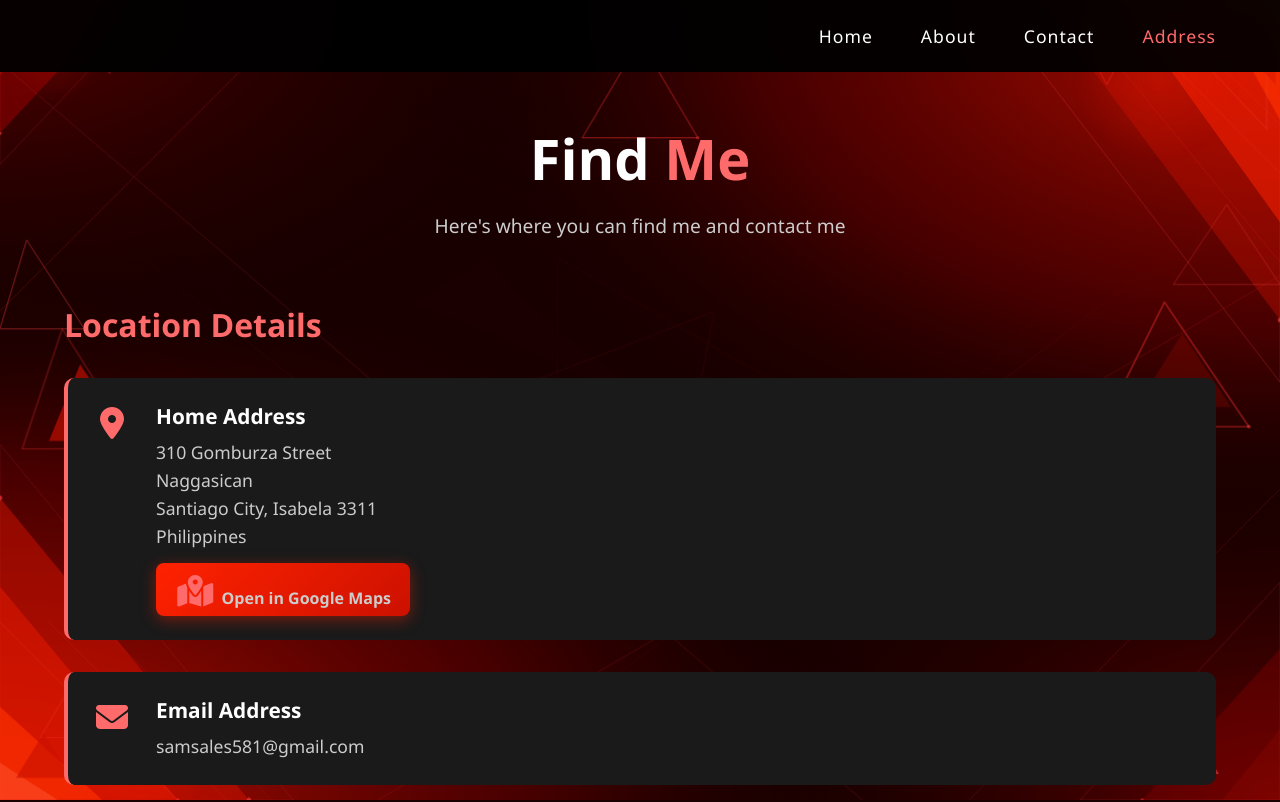
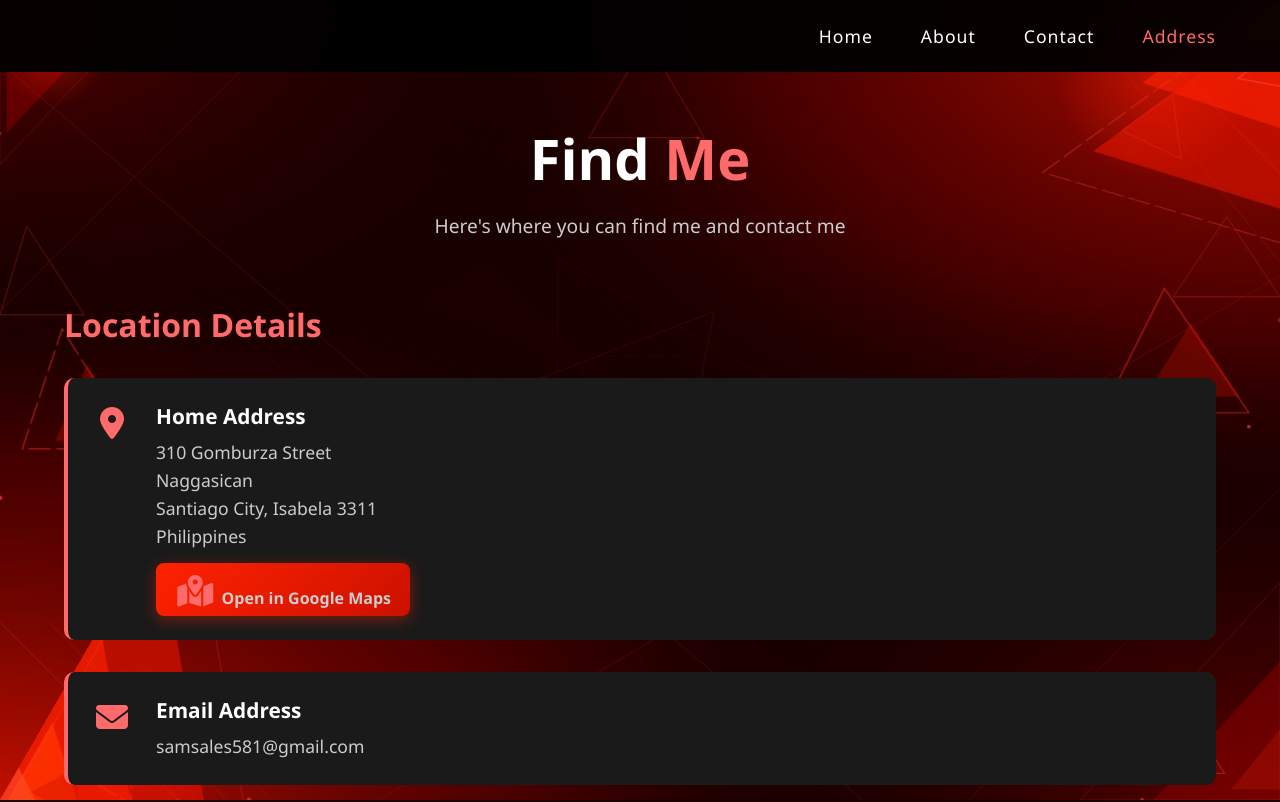
Before and after one commit to samsales581-sys/Thirdy-Portfolio-w-css, a plain HTML site: page address.html in a window 1280 px wide. Shown: the top 802 px of the page. Drawn offline with Linux system fonts and the light colour scheme.

Commit message:
Update address.html

```diff
--- a/address.html
+++ b/address.html
@@ -23,34 +23,51 @@
         /* ── BACKGROUND ── */
         .bg-canvas {
             position: fixed;
-            inset: 0;
+            top: 0;
+            left: 0;
+            width: 100vw;
+            height: 100vh;
+            pointer-events: none;
             z-index: 0;
-            pointer-events: none;
         }
 
-        @keyframes spin-slow {
-            from { transform: rotate(0deg); }
-            to   { transform: rotate(360deg); }
-        }
-
+        /* ── BACKGROUND ANIMATIONS (same as index.html) ── */
+        @keyframes spin-slow     { from{transform:rotate(0deg)}   to{transform:rotate(360deg)} }
+        @keyframes spin-slow-rev { from{transform:rotate(0deg)}   to{transform:rotate(-360deg)} }
         @keyframes fl1 { 0%,100%{opacity:.75} 50%{opacity:.50} }
         @keyframes fl2 { 0%,100%{opacity:.60} 50%{opacity:.38} }
         @keyframes fl3 { 0%,100%{opacity:.80} 50%{opacity:.55} }
         @keyframes fl4 { 0%,100%{opacity:.35} 50%{opacity:.18} }
         @keyframes fl5 { 0%,100%{opacity:.55} 50%{opacity:.30} }
-        @keyframes pulse-line {
-            0%,100%{opacity:0.18;}
-            50%{opacity:0.5;}
-        }
-        .d1 { animation: fl1 8s ease-in-out infinite; }
-        .d2 { animation: fl2 10s ease-in-out infinite; }
-        .d3 { animation: fl3 7s  ease-in-out infinite; }
-        .d4 { animation: fl4 12s ease-in-out infinite; }
-        .d5 { animation: fl5 9s  ease-in-out infinite; }
+        @keyframes float-y     { 0%,100%{transform:translateY(0)}   50%{transform:translateY(-18px)} }
+        @keyframes float-y-alt { 0%,100%{transform:translateY(0)}   50%{transform:translateY(14px)}  }
+        @keyframes float-x     { 0%,100%{transform:translateX(0)}   50%{transform:translateX(12px)}  }
+        @keyframes drift-diag  { 0%,100%{transform:translate(0,0)}  50%{transform:translate(10px,-12px)} }
+        @keyframes pulse-line  { 0%,100%{opacity:0.18;} 50%{opacity:0.5;} }
+        @keyframes pulse-glow  { 0%,100%{opacity:0.5;transform:scale(1);} 50%{opacity:0.9;transform:scale(1.25);} }
+        @keyframes rotate-bl   { from{transform:rotate(0deg)} to{transform:rotate(360deg)} }
+        @keyframes rotate-tr   { from{transform:rotate(0deg)} to{transform:rotate(-360deg)} }
+        @keyframes breathe     { 0%,100%{transform:scale(1);opacity:0.55;} 50%{transform:scale(1.1);opacity:0.85;} }
+        @keyframes march       { from{stroke-dashoffset:0;} to{stroke-dashoffset:-200;} }
+        @keyframes twinkle     { 0%,100%{opacity:0.7;} 50%{opacity:0.1;} }
+
+        .d1 { animation: float-y      8s ease-in-out infinite; }
+        .d2 { animation: float-y-alt 10s ease-in-out infinite; }
+        .d3 { animation: float-x      7s ease-in-out infinite; }
+        .d4 { animation: drift-diag   9s ease-in-out infinite; }
+        .d5 { stroke-dasharray:25 6; animation: march 3s linear infinite, breathe 5s ease-in-out infinite; }
         .pl  { animation: pulse-line 4s ease-in-out infinite; }
         .pl2 { animation: pulse-line 6s ease-in-out infinite 1s; }
         .pl3 { animation: pulse-line 5s ease-in-out infinite 2s; }
+        .bl-spin { transform-origin:0px 900px; animation:rotate-bl 60s linear infinite; }
+        .tr-spin { transform-origin:1440px 0px; animation:rotate-tr 50s linear infinite; }
+        .glow-circle  { transform-box:fill-box; transform-origin:center; animation:pulse-glow 4s ease-in-out infinite; }
+        .glow-circle-2{ transform-box:fill-box; transform-origin:center; animation:pulse-glow 6s ease-in-out infinite 1.5s; }
+        .vtx { animation: twinkle 3s ease-in-out infinite; }
+        .vtx:nth-child(odd)  { animation-duration: 2.2s; }
+        .vtx:nth-child(even) { animation-duration: 4.1s; animation-delay: 0.8s; }
 
+        /* ── NAV ── */
         nav {
             position: fixed;
             top: 0;
@@ -200,7 +217,7 @@
 </head>
 <body>
 
-    <!-- ══ POLYGON BACKGROUND ══ -->
+    <!-- ── ANIMATED BACKGROUND (same as index.html) ── -->
     <div class="bg-canvas">
       <svg width="100%" height="100%" viewBox="0 0 1440 900"
            preserveAspectRatio="xMidYMid slice" xmlns="http://www.w3.org/2000/svg">
@@ -254,7 +271,7 @@
         <rect x="0" y="0" width="1440" height="900" fill="url(#glowBR)"/>
         <rect x="0" y="0" width="1440" height="900" fill="url(#glowTL)"/>
 
-        <!-- Bottom-left corner -->
+        <g class="bl-spin">
           <polygon class="d1" points="0,900 280,900 0,560" fill="#cc1100" opacity="0.75"/>
           <polygon class="d2" points="0,900 200,900 0,660" fill="#ff2200" opacity="0.60"/>
           <polygon class="d3" points="0,900 115,900 0,795" fill="#ff3300" opacity="0.80"/>
@@ -263,9 +280,10 @@
           <polygon class="d5" points="45,830 130,830 88,758" fill="none" stroke="#ff3333" stroke-width="1.5" opacity="0.55"/>
           <polygon class="d3" points="18,875 80,875 49,825" fill="#cc1100" opacity="0.40"/>
           <polygon class="d2" points="160,870 220,870 190,815" fill="none" stroke="#ff4444" stroke-width="1" opacity="0.40"/>
-        <circle cx="160" cy="840" r="90" fill="url(#glow1)" opacity="0.50"/>
+        </g>
+        <circle class="glow-circle" cx="160" cy="840" r="90" fill="url(#glow1)" opacity="0.50"/>
 
-        <!-- Top-right corner -->
+        <g class="tr-spin">
           <polygon class="d2" points="1440,0 1440,360 1170,0" fill="#cc1100" opacity="0.75"/>
           <polygon class="d1" points="1440,0 1440,250 1260,0" fill="#ff2200" opacity="0.60"/>
           <polygon class="d3" points="1440,0 1440,135 1365,0" fill="#ff3300" opacity="0.80"/>
@@ -274,100 +292,89 @@
           <polygon class="d4" points="1340,55 1425,55 1425,145" fill="none" stroke="#ff5555" stroke-width="1.5" opacity="0.55"/>
           <polygon class="d2" points="1365,20 1435,20 1435,95" fill="#cc1100" opacity="0.35"/>
           <polygon class="d1" points="1210,30 1280,30 1245,95" fill="none" stroke="#ff3333" stroke-width="1" opacity="0.45"/>
-        <circle cx="1300" cy="90" r="95" fill="url(#glow1)" opacity="0.45"/>
+        </g>
+        <circle class="glow-circle-2" cx="1300" cy="90" r="95" fill="url(#glow1)" opacity="0.45"/>
 
-        <!-- Top-left corner -->
         <polygon class="d3" points="0,0 140,0 0,150"  fill="#880000" opacity="0.55"/>
         <polygon class="d1" points="0,0 75,0 0,85"    fill="#aa1100" opacity="0.45"/>
         <polygon          points="0,0 175,0 0,185"   fill="none" stroke="#ff4444" stroke-width="1" opacity="0.22"/>
         <polygon class="d5" points="90,25 155,25 123,82" fill="none" stroke="#ff4444" stroke-width="1.5" opacity="0.40"/>
-        <circle cx="60" cy="60" r="55" fill="url(#glow1)" opacity="0.30"/>
+        <circle class="glow-circle" cx="60" cy="60" r="55" fill="url(#glow1)" opacity="0.30"/>
 
-        <!-- Bottom-right corner -->
         <polygon class="d2" points="1440,900 1440,730 1285,900" fill="#880000" opacity="0.55"/>
         <polygon class="d4" points="1440,900 1440,820 1375,900" fill="#aa1100" opacity="0.48"/>
         <polygon          points="1440,900 1440,655 1215,900" fill="none" stroke="#ff4444" stroke-width="1" opacity="0.22"/>
         <polygon class="d3" points="1300,870 1370,870 1335,815" fill="none" stroke="#ff5555" stroke-width="1.2" opacity="0.40"/>
 
-        <!-- Center-left floating triangles -->
         <polygon class="d5" points="70,370 155,505 25,505"   fill="none" stroke="#ff3333" stroke-width="1.5" opacity="0.55"/>
         <polygon class="d3" points="90,410 148,496 55,496"   fill="#cc1100" opacity="0.35"/>
         <polygon class="d1" points="30,270 95,370 0,370"     fill="none" stroke="#ff4444" stroke-width="1" opacity="0.35"/>
 
-        <!-- Center-right floating triangles -->
         <polygon class="d1" points="1310,340 1405,480 1240,480" fill="none" stroke="#ff3333" stroke-width="1.5" opacity="0.50"/>
         <polygon class="d4" points="1330,375 1385,458 1278,458" fill="#cc1100" opacity="0.30"/>
         <polygon class="d2" points="1380,230 1440,320 1320,320" fill="none" stroke="#ff4444" stroke-width="1" opacity="0.35"/>
 
-        <!-- Upper-center lone triangle -->
         <polygon class="d3" points="720,45 785,155 655,155" fill="none" stroke="#ff3333" stroke-width="1" opacity="0.35"/>
-
-        <!-- Lower-center lone triangle -->
         <polygon class="d5" points="720,855 785,760 655,760" fill="none" stroke="#ff4444" stroke-width="1" opacity="0.30"/>
 
-        <!-- Spinning wireframe triangles -->
         <g style="transform-origin:720px 450px; animation:spin-slow 45s linear infinite;">
-            <polygon points="720,320 828,515 612,515" fill="none" stroke="#ff3333" stroke-width="0.7" opacity="0.12"/>
+            <polygon points="720,320 828,515 612,515" fill="none" stroke="#ff3333" stroke-width="0.7" opacity="0.20"/>
         </g>
-        <g style="transform-origin:720px 450px; animation:spin-slow 60s linear infinite reverse;">
-            <polygon points="720,265 866,515 574,515" fill="none" stroke="#ff2200" stroke-width="0.5" opacity="0.10"/>
+        <g style="transform-origin:720px 450px; animation:spin-slow-rev 60s linear infinite;">
+            <polygon points="720,265 866,515 574,515" fill="none" stroke="#ff2200" stroke-width="0.5" opacity="0.16"/>
+        </g>
+        <g style="transform-origin:720px 450px; animation:spin-slow 30s linear infinite;">
+            <polygon points="720,350 800,490 640,490" fill="none" stroke="#ff5533" stroke-width="0.4" opacity="0.12" stroke-dasharray="18 9"/>
         </g>
 
-        <!-- Diagonal lines -->
-        <line class="pl"  x1="0"    y1="160" x2="920"  y2="900" stroke="url(#lineDiag1)" stroke-width="1.0"/>
-        <line class="pl2" x1="0"    y1="260" x2="820"  y2="900" stroke="url(#lineDiag1)" stroke-width="0.6"/>
-        <line class="pl3" x1="0"    y1="70"  x2="970"  y2="900" stroke="#ff4444"         stroke-width="0.4" opacity="0.15"/>
-        <line class="pl2" x1="1440" y1="190" x2="510"  y2="900" stroke="url(#lineDiag2)" stroke-width="1.0"/>
-        <line class="pl"  x1="1440" y1="95"  x2="610"  y2="900" stroke="url(#lineDiag2)" stroke-width="0.6"/>
-        <line class="pl3" x1="1440" y1="310" x2="425"  y2="900" stroke="#ff3333"         stroke-width="0.4" opacity="0.15"/>
+        <line class="pl"  x1="0"   y1="160" x2="920" y2="900" stroke="url(#lineDiag1)" stroke-width="1.0"/>
+        <line class="pl2" x1="0"   y1="260" x2="820" y2="900" stroke="url(#lineDiag1)" stroke-width="0.6"/>
+        <line class="pl3" x1="0"   y1="70"  x2="970" y2="900" stroke="#ff4444"         stroke-width="0.4" opacity="0.15"/>
+        <line class="pl2" x1="1440" y1="190" x2="510" y2="900" stroke="url(#lineDiag2)" stroke-width="1.0"/>
+        <line class="pl"  x1="1440" y1="95"  x2="610" y2="900" stroke="url(#lineDiag2)" stroke-width="0.6"/>
+        <line class="pl3" x1="1440" y1="310" x2="425" y2="900" stroke="#ff3333"         stroke-width="0.4" opacity="0.15"/>
 
-        <!-- Horizontal lines -->
-        <line class="pl"  x1="0"    y1="435" x2="420"  y2="435" stroke="url(#lineH)" stroke-width="1.2"/>
-        <line class="pl2" x1="0"    y1="455" x2="370"  y2="455" stroke="url(#lineH)" stroke-width="0.5"/>
-        <line class="pl3" x1="0"    y1="415" x2="280"  y2="415" stroke="url(#lineH)" stroke-width="0.4" opacity="0.15"/>
+        <line class="pl"  x1="0"   y1="435" x2="420" y2="435" stroke="url(#lineH)" stroke-width="1.2"/>
+        <line class="pl2" x1="0"   y1="455" x2="370" y2="455" stroke="url(#lineH)" stroke-width="0.5"/>
+        <line class="pl3" x1="0"   y1="415" x2="280" y2="415" stroke="url(#lineH)" stroke-width="0.4" opacity="0.15"/>
         <line class="pl3" x1="1440" y1="435" x2="1040" y2="435" stroke="url(#lineH)" stroke-width="1.2"/>
         <line class="pl"  x1="1440" y1="455" x2="1070" y2="455" stroke="url(#lineH)" stroke-width="0.5"/>
         <line class="pl2" x1="1440" y1="415" x2="1150" y2="415" stroke="url(#lineH)" stroke-width="0.4" opacity="0.15"/>
 
-        <!-- Vertical lines -->
-        <line class="pl2" x1="210"  y1="0"   x2="210"  y2="310" stroke="url(#lineV)" stroke-width="0.9"/>
-        <line class="pl3" x1="228"  y1="0"   x2="228"  y2="270" stroke="url(#lineV)" stroke-width="0.4"/>
-        <line class="pl"  x1="1232" y1="0"   x2="1232" y2="310" stroke="url(#lineV)" stroke-width="0.9"/>
-        <line class="pl2" x1="1250" y1="0"   x2="1250" y2="260" stroke="url(#lineV)" stroke-width="0.4"/>
+        <line class="pl2" x1="210" y1="0"   x2="210" y2="310" stroke="url(#lineV)" stroke-width="0.9"/>
+        <line class="pl3" x1="228" y1="0"   x2="228" y2="270" stroke="url(#lineV)" stroke-width="0.4"/>
+        <line class="pl"  x1="1232" y1="0"  x2="1232" y2="310" stroke="url(#lineV)" stroke-width="0.9"/>
+        <line class="pl2" x1="1250" y1="0"  x2="1250" y2="260" stroke="url(#lineV)" stroke-width="0.4"/>
         <line class="pl"  x1="210"  y1="900" x2="210"  y2="610" stroke="url(#lineV)" stroke-width="0.9"/>
         <line class="pl3" x1="228"  y1="900" x2="228"  y2="650" stroke="url(#lineV)" stroke-width="0.4"/>
         <line class="pl2" x1="1232" y1="900" x2="1232" y2="610" stroke="url(#lineV)" stroke-width="0.9"/>
         <line class="pl"  x1="1250" y1="900" x2="1250" y2="660" stroke="url(#lineV)" stroke-width="0.4"/>
 
-        <!-- Cross-hatch corners -->
-        <line class="pl"  x1="0"    y1="700" x2="200"  y2="900" stroke="#ff4444" stroke-width="0.8" opacity="0.30"/>
-        <line class="pl2" x1="55"   y1="700" x2="255"  y2="900" stroke="#ff3333" stroke-width="0.5" opacity="0.25"/>
-        <line class="pl3" x1="110"  y1="700" x2="305"  y2="900" stroke="#ff4444" stroke-width="0.3" opacity="0.18"/>
-        <line class="pl"  x1="1440" y1="195" x2="1248" y2="0"   stroke="#ff4444" stroke-width="0.8" opacity="0.30"/>
-        <line class="pl2" x1="1440" y1="295" x2="1198" y2="0"   stroke="#ff3333" stroke-width="0.5" opacity="0.25"/>
-        <line class="pl3" x1="1440" y1="140" x2="1300" y2="0"   stroke="#ff5555" stroke-width="0.3" opacity="0.18"/>
+        <line class="pl"  x1="0"   y1="700" x2="200" y2="900" stroke="#ff4444" stroke-width="0.8" opacity="0.30"/>
+        <line class="pl2" x1="55"  y1="700" x2="255" y2="900" stroke="#ff3333" stroke-width="0.5" opacity="0.25"/>
+        <line class="pl3" x1="110" y1="700" x2="305" y2="900" stroke="#ff4444" stroke-width="0.3" opacity="0.18"/>
+        <line class="pl"  x1="1440" y1="195" x2="1248" y2="0" stroke="#ff4444" stroke-width="0.8" opacity="0.30"/>
+        <line class="pl2" x1="1440" y1="295" x2="1198" y2="0" stroke="#ff3333" stroke-width="0.5" opacity="0.25"/>
+        <line class="pl3" x1="1440" y1="140" x2="1300" y2="0" stroke="#ff5555" stroke-width="0.3" opacity="0.18"/>
 
-        <!-- Extra angled lines -->
-        <line class="pl2" x1="350"  y1="0"   x2="0"    y2="350"  stroke="#ff3333" stroke-width="0.5" opacity="0.18"/>
-        <line class="pl"  x1="1090" y1="900" x2="1440" y2="550"  stroke="#ff3333" stroke-width="0.5" opacity="0.18"/>
+        <line class="pl2" x1="350" y1="0"   x2="0"    y2="350"  stroke="#ff3333" stroke-width="0.5" opacity="0.18"/>
+        <line class="pl"  x1="1090" y1="900" x2="1440" y2="550" stroke="#ff3333" stroke-width="0.5" opacity="0.18"/>
 
-        <!-- Vertex dots -->
-        <circle cx="280"  cy="900" r="2.5" fill="#ff4444" opacity="0.70"/>
-        <circle cx="200"  cy="900" r="2.0" fill="#ff3333" opacity="0.65"/>
-        <circle cx="0"    cy="560" r="2.5" fill="#ff4444" opacity="0.65"/>
-        <circle cx="1170" cy="0"   r="2.5" fill="#ff4444" opacity="0.68"/>
-        <circle cx="1365" cy="0"   r="2.0" fill="#ff3333" opacity="0.62"/>
-        <circle cx="1440" cy="360" r="2.5" fill="#ff4444" opacity="0.65"/>
-        <circle cx="140"  cy="0"   r="2.0" fill="#ff3333" opacity="0.55"/>
-        <circle cx="0"    cy="150" r="2.0" fill="#ff4444" opacity="0.55"/>
-        <circle cx="1285" cy="900" r="2.0" fill="#ff3333" opacity="0.55"/>
-        <circle cx="155"  cy="505" r="2.0" fill="#ff3333" opacity="0.50"/>
-        <circle cx="1405" cy="480" r="2.0" fill="#ff4444" opacity="0.48"/>
-        <circle cx="785"  cy="155" r="1.8" fill="#ff3333" opacity="0.45"/>
-        <circle cx="785"  cy="760" r="1.8" fill="#ff4444" opacity="0.42"/>
+        <circle class="vtx" cx="280"  cy="900" r="2.5" fill="#ff4444" opacity="0.70"/>
+        <circle class="vtx" cx="200"  cy="900" r="2.0" fill="#ff3333" opacity="0.65"/>
+        <circle class="vtx" cx="0"    cy="560" r="2.5" fill="#ff4444" opacity="0.65"/>
+        <circle class="vtx" cx="1170" cy="0"   r="2.5" fill="#ff4444" opacity="0.68"/>
+        <circle class="vtx" cx="1365" cy="0"   r="2.0" fill="#ff3333" opacity="0.62"/>
+        <circle class="vtx" cx="1440" cy="360" r="2.5" fill="#ff4444" opacity="0.65"/>
+        <circle class="vtx" cx="140"  cy="0"   r="2.0" fill="#ff3333" opacity="0.55"/>
+        <circle class="vtx" cx="0"    cy="150" r="2.0" fill="#ff4444" opacity="0.55"/>
+        <circle class="vtx" cx="1285" cy="900" r="2.0" fill="#ff3333" opacity="0.55"/>
+        <circle class="vtx" cx="155"  cy="505" r="2.0" fill="#ff3333" opacity="0.50"/>
+        <circle class="vtx" cx="1405" cy="480" r="2.0" fill="#ff4444" opacity="0.48"/>
+        <circle class="vtx" cx="785"  cy="155" r="1.8" fill="#ff3333" opacity="0.45"/>
+        <circle class="vtx" cx="785"  cy="760" r="1.8" fill="#ff4444" opacity="0.42"/>
       </svg>
     </div>
-    <!-- ══ END POLYGON BACKGROUND ══ -->
 
     <nav>
         <ul>
```
Lines whose indentation alone changed are shown as unchanged.
